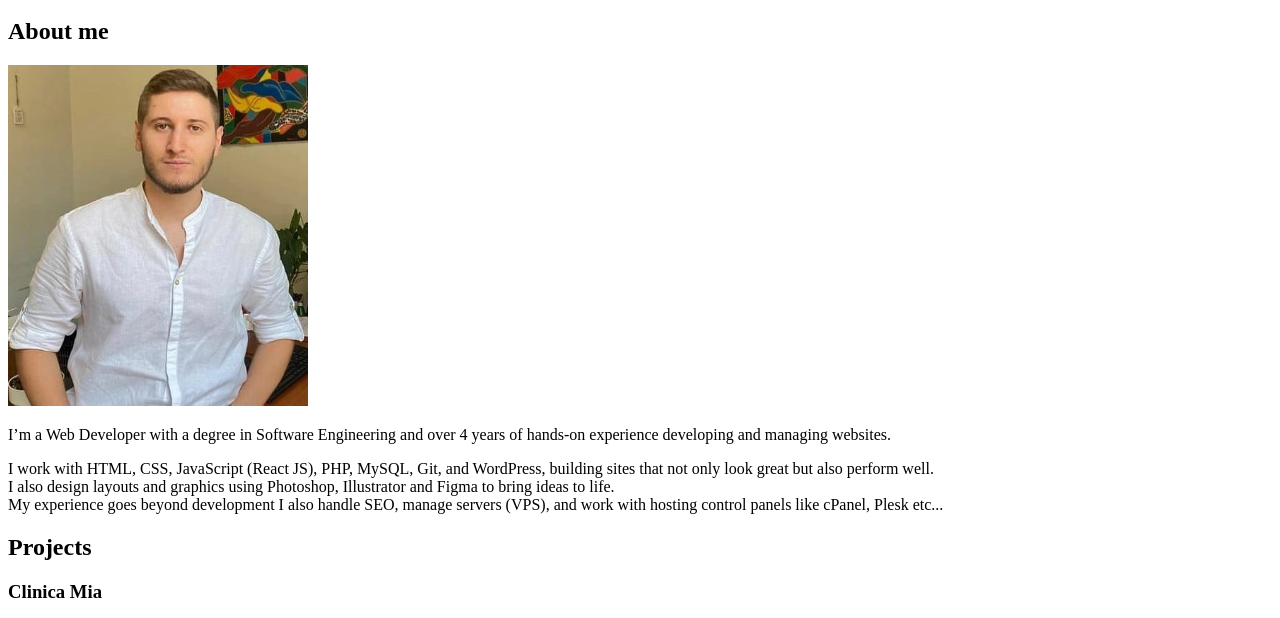
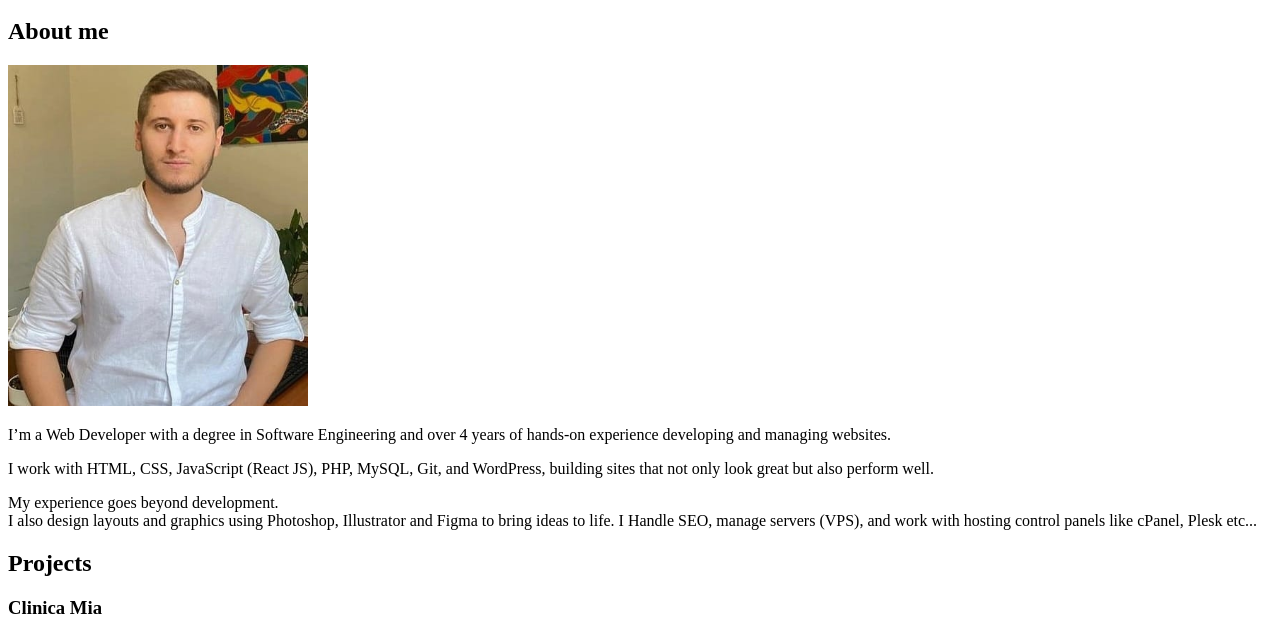
Before and after one commit to vedonal/portofolio, a website: page src/template.html in a window 1280 px wide. Shown: the part 137-755 px from the top of the page. Drawn offline with nearby package versions, Linux system fonts and the light colour scheme.

Commit message:
minor fix

```diff
--- a/src/template.html
+++ b/src/template.html
@@ -60,10 +60,12 @@
             </p>
             <p class="about-wrapper__info-text">
              I work with HTML, CSS, JavaScript (React JS), PHP, MySQL, Git, and WordPress, building sites that not only look great but
-             also perform well. <br>
-             I also design layouts and graphics using Photoshop, Illustrator and Figma to bring ideas to life. <br>
-             My experience goes beyond development I also handle SEO, manage servers (VPS),
-             and work with hosting control panels like cPanel, Plesk etc...
+             also perform well.
+             </p>
+             <p class="about-wrapper__info-text"></p>
+             My experience goes beyond development. <br>
+             I also design layouts and graphics using Photoshop, Illustrator and Figma to bring ideas to life.
+             I Handle SEO, manage servers (VPS), and work with hosting control panels like cPanel, Plesk etc...
             </p>
             <!--<span class="d-flex mt-3">
               <a target="_blank" class="cta-btn cta-btn--resume" href="https://www.scribd.com/document/775196790/Kildon-Veseli-CV">
```
